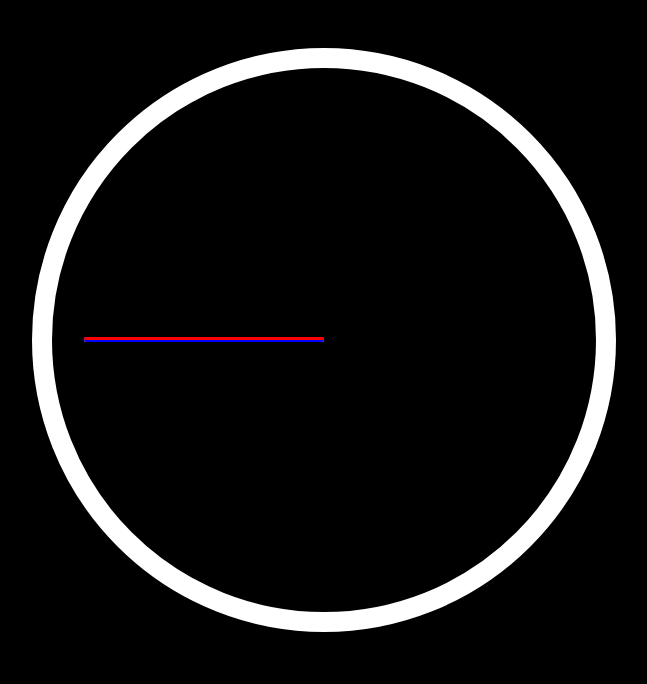
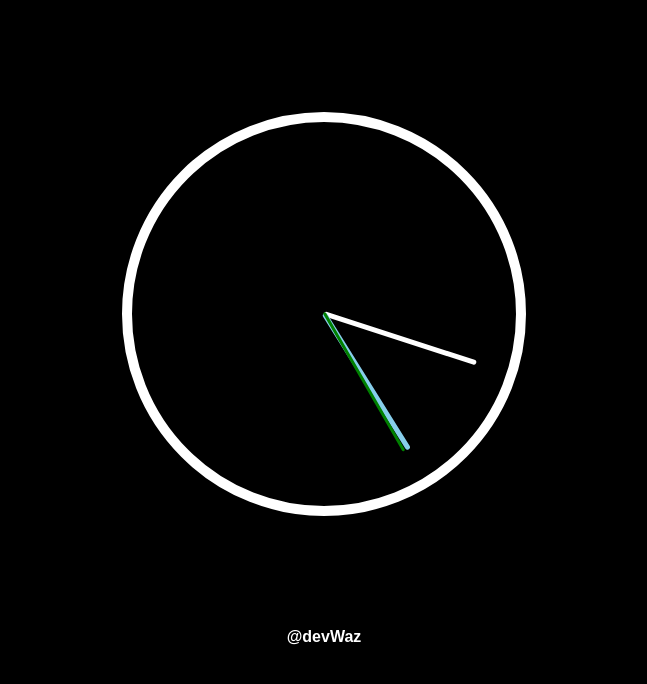
Before and after one commit to devWaz/30-Days-of-JavaScript, a plain HTML site: page Day 2 - JS & CSS Clock/index.html in a window 1280 px wide. Shown: the whole page, without its empty margins (316-963 px from the left). Drawn offline with Linux system fonts and the light colour scheme.

Commit message:
Finished

```diff
--- a/Day 2 - JS & CSS Clock/index.html
+++ b/Day 2 - JS & CSS Clock/index.html
@@ -20,6 +20,8 @@
     </div>
 
 
+    <footer>@devWaz</footer>
+
     <script src="script.js"></script>
 </body>
 
--- a/Day 2 - JS & CSS Clock/script.js
+++ b/Day 2 - JS & CSS Clock/script.js
@@ -3,7 +3,19 @@ const minuteHand = document.querySelector('.minute-hand');
 const hourHand = document.querySelector('.hour-hand');
 
 function theTime(){
-    let timeNow = new Date();
+    let timeNow = new Date(); //get the date from the system
 
+    let seconds = timeNow.getSeconds(); //get seconds from the timeNow variable
+    let secondDegrees = (seconds / 60) * 360; //converts the time to degrees
+    secondsHand.style.transform = `rotate(${secondDegrees}deg)`;
 
+    let minutes = timeNow.getMinutes();
+    let minuteDegrees = (minutes / 60) * 360 + ((seconds/60)*6) +90;
+    minuteHand.style.transform = `rotate(${minuteDegrees}deg)`;
+
+    let hours = timeNow.getHours();
+    let hourDegrees = (hours / 60) * 360 + ((minutes/60)*30) +90;
+    hourHand.style.transform = `rotate(${hourDegrees}deg)`;
 }
+
+setInterval(theTime , 1000);
--- a/Day 2 - JS & CSS Clock/style.css
+++ b/Day 2 - JS & CSS Clock/style.css
@@ -8,15 +8,17 @@ body {
     background-color: black;
     display: flex;
     flex: 1;
+    flex-direction: column;
     align-items: center;
+    font-family: Arial, Helvetica, sans-serif;
 }
 
 .clock {
-    width: 30rem;
-    height: 30rem;
-    border: 20px solid white;
+    width: 20rem;
+    height: 20rem;
+    border: 10px solid white;
     border-radius: 50%;
-    margin: 3rem auto;
+    margin: 7rem auto;
     position: relative;
     padding: 2rem;
 }
@@ -35,16 +37,22 @@ body {
     top: 50%;
     border-radius: 5px;
     position: absolute;
-    /* transform-origin: 100%;
+    transform-origin: 100%;
     transform: rotate(90deg);
-    transition: all 0.05s; */
-}
-
-.minute-hand {
-    background-color: blue;
+    transition: all 0.05s;
+    transition-timing-function: cubic-bezier(.01,.95,.26,1.41) ;
 }
 
 .seconds-hand {
-    background-color: red;
+    background-color: green;
     height: 3px;
 }
+
+.minute-hand{
+    background-color: skyblue;
+}
+
+footer{
+    color: white;
+    font-weight: bold;
+}
```
